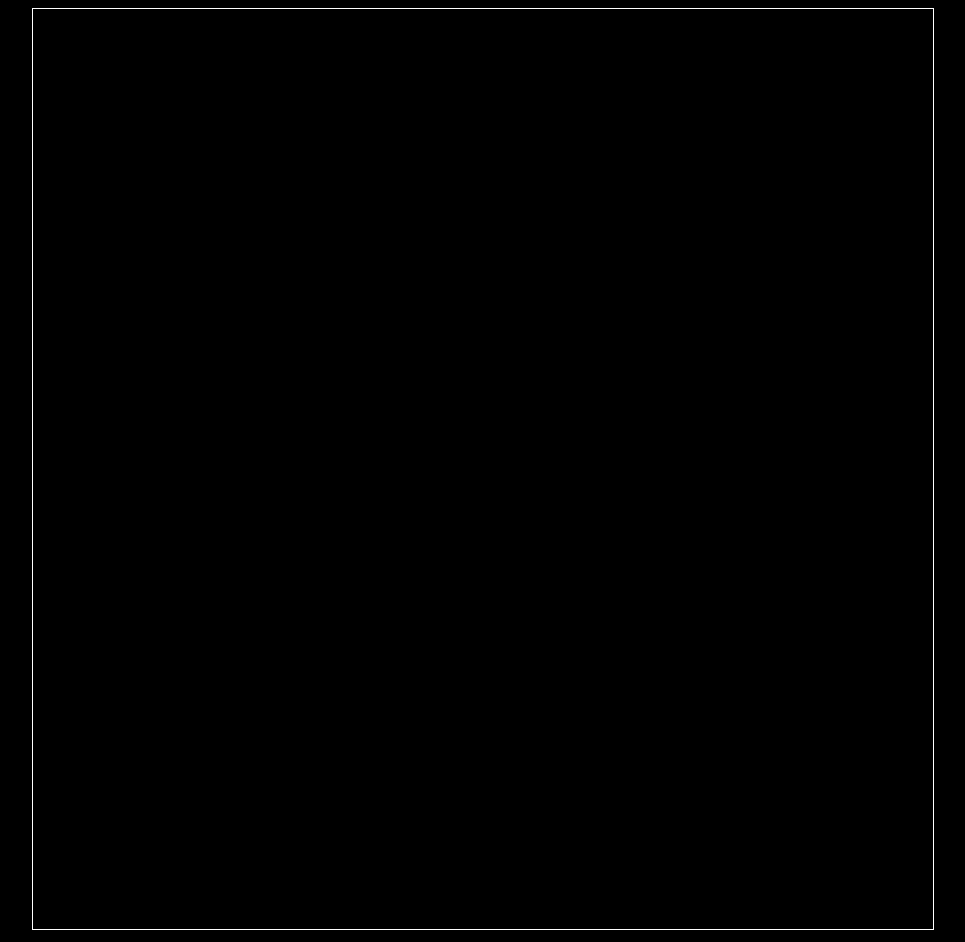
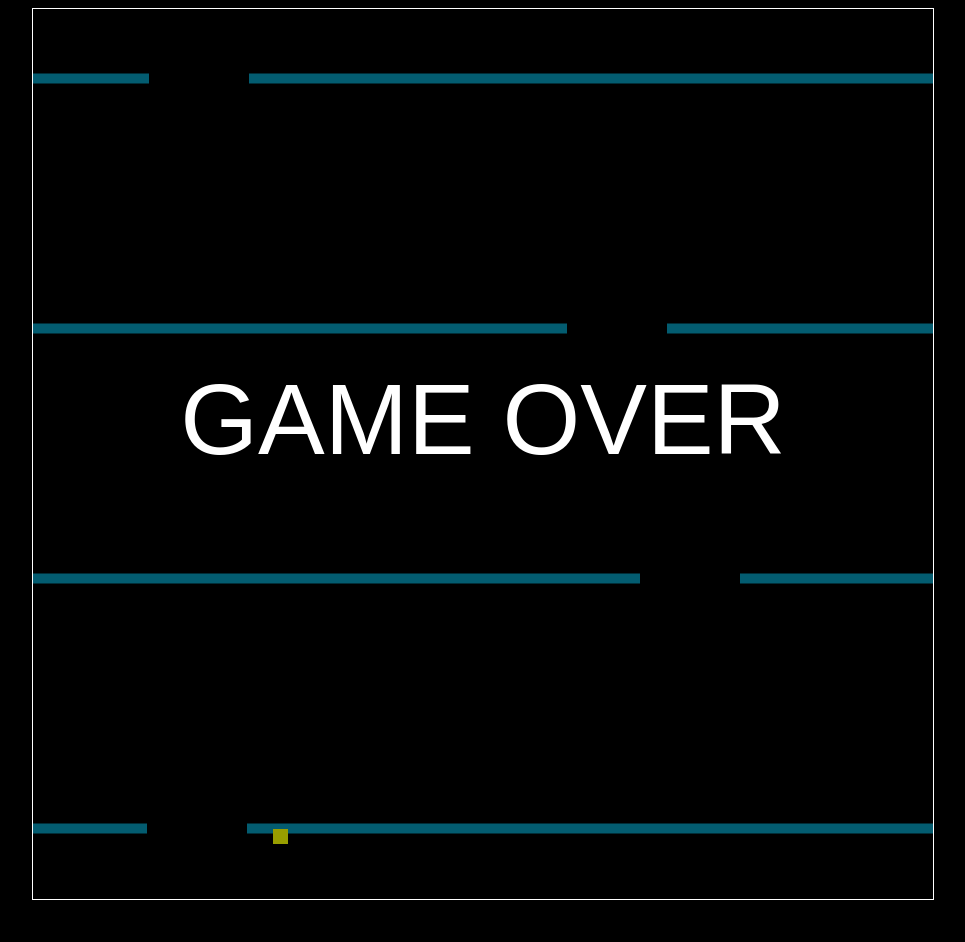
Before and after one commit to KyplerEspiritu/KyplerEspiritu.github.io, a plain HTML site: page app.html in a window 1280 px wide. Shown: the whole page, without its empty margins (157-1122 px from the left). After the commit the page ends 912 px from the top, so only its background shows below. Drawn offline with Linux system fonts and the light colour scheme.

Commit message:
javascript update

```diff
--- a/app.html
+++ b/app.html
@@ -5,7 +5,7 @@
 		<link rel="stylesheet" type="text/css" href="app.css">
 	</head>
 	<body>
-		<canvas width="900" height="920" id="canvas"></canvas><br>
+		<canvas width="900" height="890" id="canvas"></canvas><br>
 		<script src="app.js"></script>
 	</body>
 </html>
--- a/app.js
+++ b/app.js
@@ -1,5 +1,4 @@
 "use strict";
-
 
 var canvas = document.getElementById("canvas");
 var context = canvas.getContext("2d");
@@ -7,7 +6,7 @@ var canvasWidth = context.canvas.width;
 var canvasHeight = context.canvas.height;
 
 var playerXpostion = 240;
-var playerYpostion = 675;
+var playerYpostion = 820;
 
 window.addEventListener("mousemove", function(e){
 	var mouseX = e.clientX - context.canvas.offsetLeft;
@@ -45,12 +44,14 @@ function getRandomInt(min, max) { // Fall sem tekur inn lægstu oh hæstu tölu
 function render_obstacles(){
 	for (var i = 0; i < obstacles.length; i++){
 		if (playerXpostion + 15 >= obstacles[i].x_postion && playerXpostion <= obstacles[i].x_postion + obstacles[i].width && playerYpostion >= obstacles[i].y_position && playerYpostion <= obstacles[i].y_position + obstacles[i].height){
-			context.clearRect(0, 0, canvasWidth, canvasHeight);
+			context.fillStyle = "rgba(255, 255, 255, 1)";
+			context.textAlign = "center";
+			context.font = "100px Arial";
+			context.fillText("GAME OVER", canvasWidth / 2, canvasHeight / 2);
 			clearInterval(animationInterval);
-			break;
 		}
 		context.fillStyle = "#035c70"; // Litur fyrir context
-		context.fillRect(obstacles[i].x_postion, obstacles[i].y_position += 3, obstacles[i].width, obstacles[i].height); // Obstacles að færast
+		context.fillRect(obstacles[i].x_postion, obstacles[i].y_position += 3.5, obstacles[i].width, obstacles[i].height); // Obstacles að færast
 		context.fillStyle = "#989e00"; // Nýr litur
 		context.beginPath();
 		context.fillRect(playerXpostion, playerYpostion, 15, 15); // Hringurinn að færast
```
Also changed, not shown: app.css (line endings or trailing spaces).
